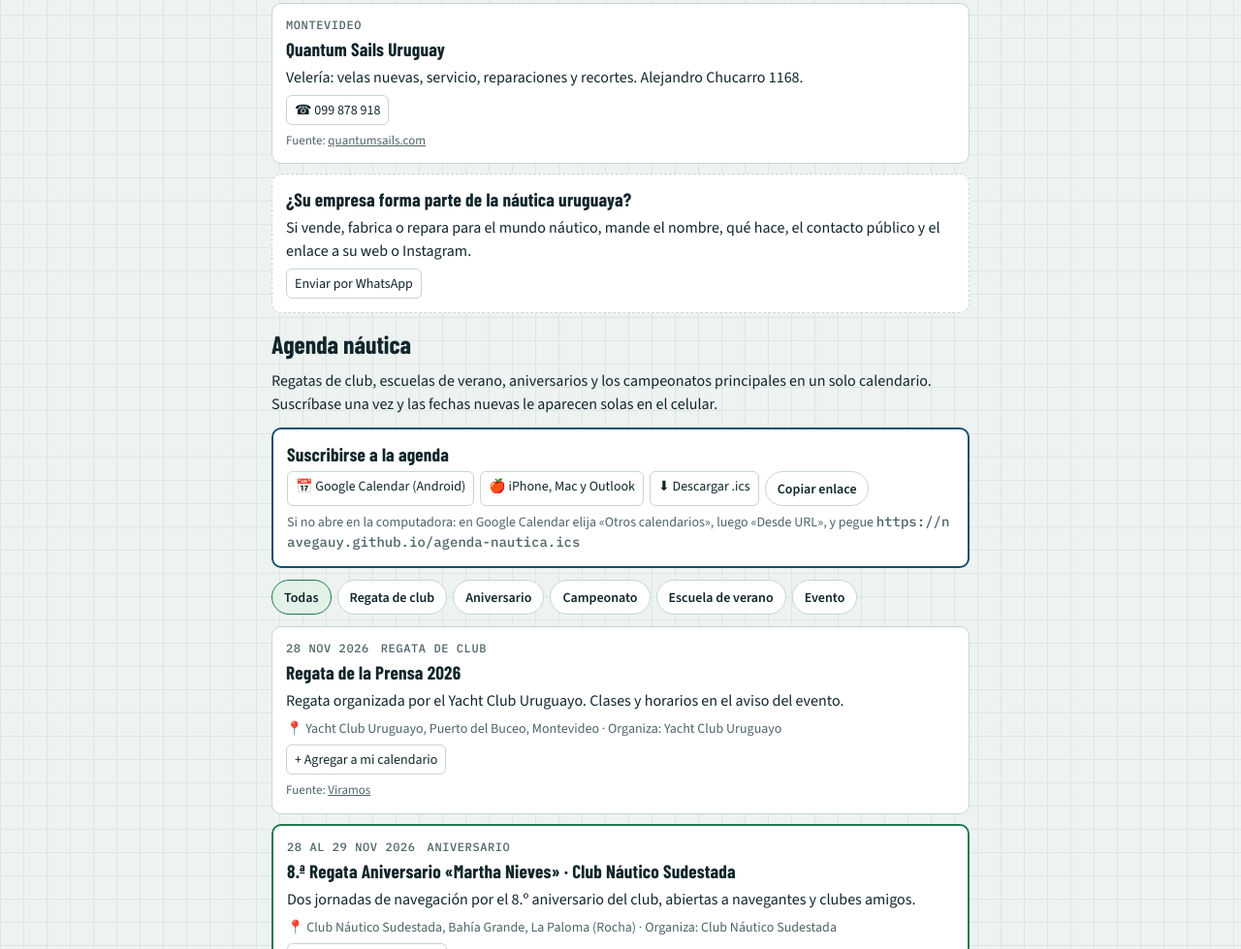
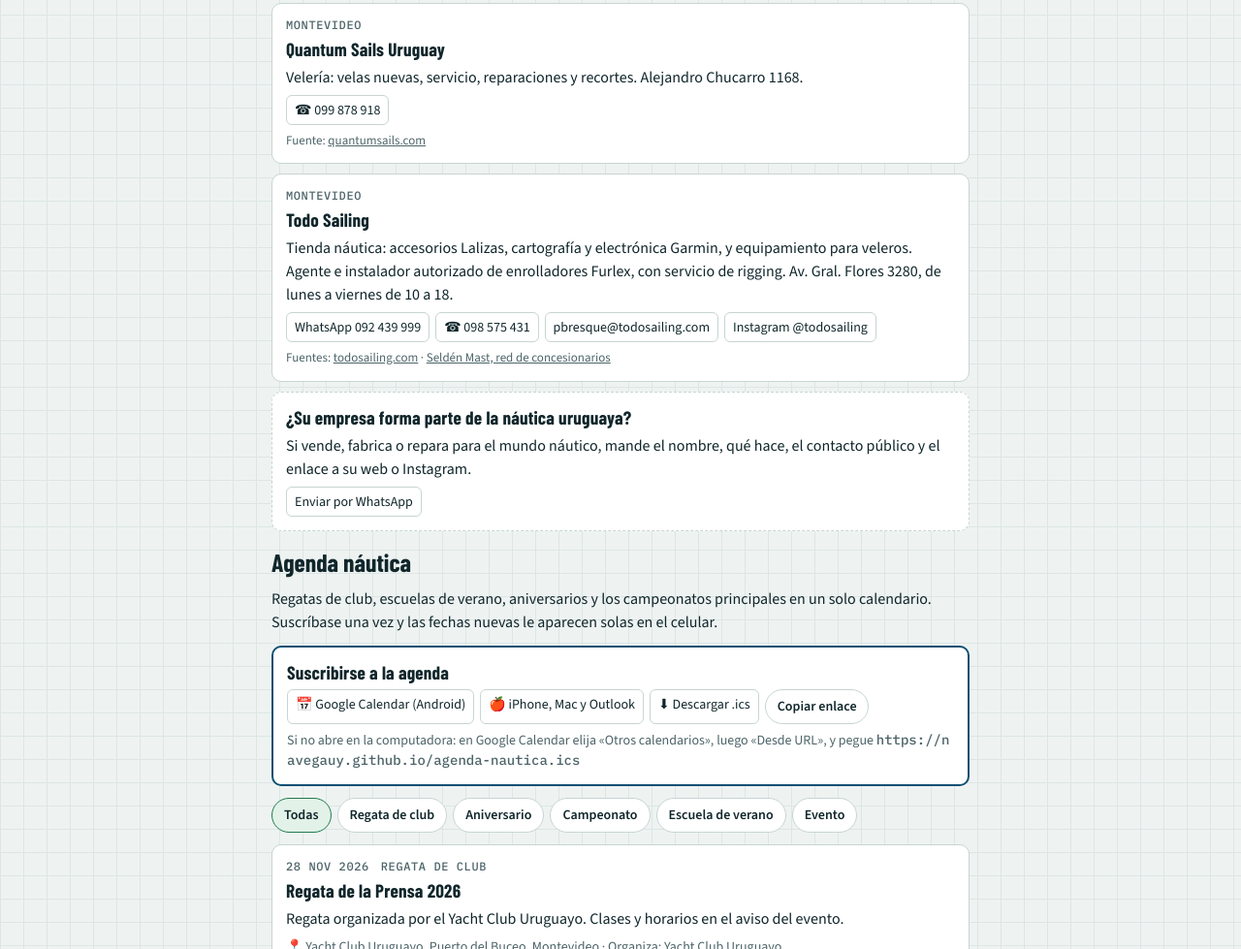
Before and after one commit to navegauy/Navegauy.github.io, a plain HTML site: page docencia-de-vela.html in a window 1280 px wide. Shown: the part 8313-9292 px from the top of the page at 97% size. Drawn offline with nearby package versions, Linux system fonts and the light colour scheme.

Commit message:
Tiendas: Todo Sailing, en español e inglés
Co-Authored-By: Claude Opus 5.5 <noreply@anthropic.com>
Claude-Session: https://claude.ai/code/session_017bdPideCkhwdekYoFdLAte

```diff
--- a/docencia-de-vela.html
+++ b/docencia-de-vela.html
@@ -161,6 +161,7 @@ footer{font-size:13px;color:var(--muted);text-align:center}
       <div class="card"><div class="meta"><span>Montevideo</span></div><h3>Mercury Uruguay</h3><p>Representa motores Mercury y Mercruiser y lanchas Sea Ray, Bayliner y Scout. Vende embarcaciones, kayaks, accesorios y trailers, con servicio técnico. Luis Alberto de Herrera 3468.</p><div class="contacts"><a href="tel:22092800">☎ 2209 2800</a><a href="https://wa.me/59899442577" target="_blank" rel="noopener">WhatsApp 099 442 577</a><a href="https://instagram.com/mercuryuruguay" target="_blank" rel="noopener">Instagram @mercuryuruguay</a></div><p class="src">Fuente: <a href="https://mercuryuruguay.com.uy/" target="_blank" rel="noopener">mercuryuruguay.com.uy</a></p></div>
       <div class="card"><div class="meta"><span>Montevideo · Puerto del Buceo</span></div><h3>Bermúdez Náutica</h3><p>Representante oficial de los veleros Bavaria en Uruguay: venta, repuestos, puesta en marcha de barcos nuevos, jarcia, mantenimiento y reparaciones eléctricas.</p><div class="contacts"><a href="tel:+59826288059">☎ 2628 8059</a></div><p class="src">Fuente: <a href="https://www.bavariayachts.com/service/dealers/bermudez-nautica-76/" target="_blank" rel="noopener">Bavaria Yachts, red de representantes</a></p></div>
       <div class="card"><div class="meta"><span>Montevideo</span></div><h3>Quantum Sails Uruguay</h3><p>Velería: velas nuevas, servicio, reparaciones y recortes. Alejandro Chucarro 1168.</p><div class="contacts"><a href="tel:+59899878918">☎ 099 878 918</a></div><p class="src">Fuente: <a href="https://www.quantumsails.com/en/lofts/quantum-sails-uruguay" target="_blank" rel="noopener">quantumsails.com</a></p></div>
+      <div class="card"><div class="meta"><span>Montevideo</span></div><h3>Todo Sailing</h3><p>Tienda náutica: accesorios Lalizas, cartografía y electrónica Garmin, y equipamiento para veleros. Agente e instalador autorizado de enrolladores Furlex, con servicio de rigging. Av. Gral. Flores 3280, de lunes a viernes de 10 a 18.</p><div class="contacts"><a href="https://wa.me/59892439999" target="_blank" rel="noopener">WhatsApp 092 439 999</a><a href="tel:098575431">☎ 098 575 431</a><span>pbresque@todosailing.com</span><a href="https://www.instagram.com/todosailing/" target="_blank" rel="noopener">Instagram @todosailing</a></div><p class="src">Fuentes: <a href="https://www.todosailing.com/" target="_blank" rel="noopener">todosailing.com</a> · <a href="https://support.seldenmast.com/es/services/find_your_retailer/by_country/__country_UY.html" target="_blank" rel="noopener">Seldén Mast, red de concesionarios</a></p></div>
       <div class="card" style="border-style:dashed">
         <h3>¿Su empresa forma parte de la náutica uruguaya?</h3>
         <p>Si vende, fabrica o repara para el mundo náutico, mande el nombre, qué hace, el contacto público y el enlace a su web o Instagram.</p>
```
Also changed, not shown: en/docencia-de-vela.html (+1 -0 lines).
